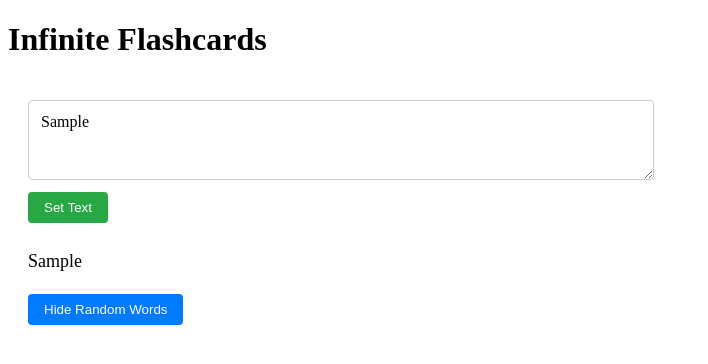
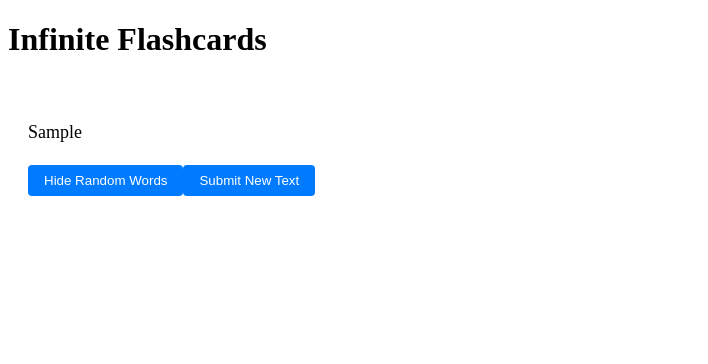
Before and after one commit to LupineLamb/easy-recall, an Angular app: page / in a window 1280 px wide. Both pictures are taken after typing "Sample" into the empty fields and a click on the button "Set Text". Shown: the top 364 px of the page, without its empty margins (0-708 px from the left). Built offline with nearby package versions, Linux system fonts and the light colour scheme.

Commit message:
Hide form on submit. Add button to reveal form.

```diff
--- a/src/app/word-block/word-block.component.css
+++ b/src/app/word-block/word-block.component.css
@@ -37,6 +37,10 @@
     background-color: #218838;
   }
 
+.form-hidden {
+  visibility: collapse
+}
+
 .word {
   margin: 0 0px;
   padding: 0px 0px;
--- a/src/app/word-block/word-block.component.html
+++ b/src/app/word-block/word-block.component.html
@@ -1,7 +1,5 @@
-
-
 <div class="word-block-container">
-    <form class="text-form" (ngSubmit)="submitText($event)">
+    <form class="text-form" *ngIf="showForm" (ngSubmit)="submitText($event)">
         <textarea
           [(ngModel)]="inputText"
           name="textInput"
@@ -23,5 +21,6 @@
         </span>
       </p>
         <button class="hide-all-btn" (click)="hideRandomWords()">Hide Random Words</button>
+        <button class="hide-all-btn" (click)="revealForm()">Submit New Text</button>
     </div>
   </div>
--- a/src/app/word-block/word-block.component.ts
+++ b/src/app/word-block/word-block.component.ts
@@ -12,6 +12,7 @@ import { FormsModule } from '@angular/forms';
 export class WordBlockComponent {
   inputText = '';
   words: { text: string; isHidden: boolean }[] = [];
+  showForm = true
 
   submitText(event: Event): void {
     event.preventDefault();
@@ -19,6 +20,11 @@ export class WordBlockComponent {
       text: word,
       isHidden: false
     }));
+    this.showForm = false;
+  }
+
+  revealForm(): void {
+    this.showForm = true
   }
 
   toggleWord(index: number): void {
```
